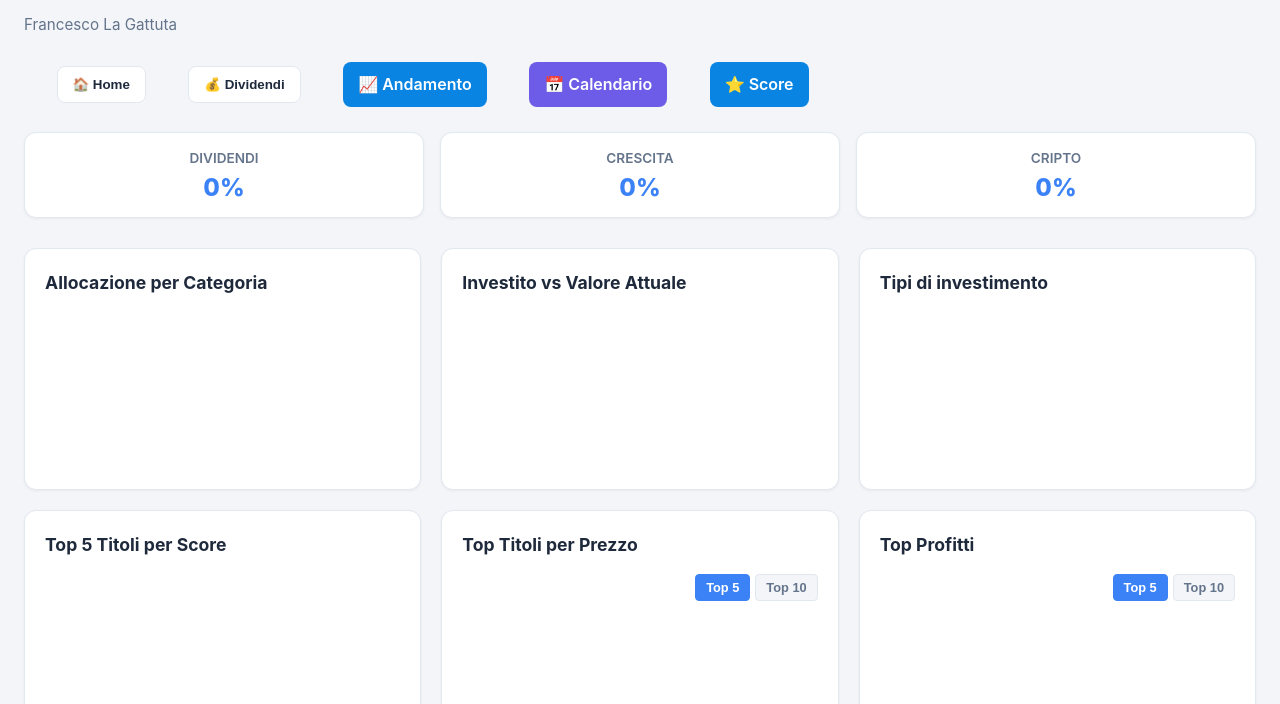
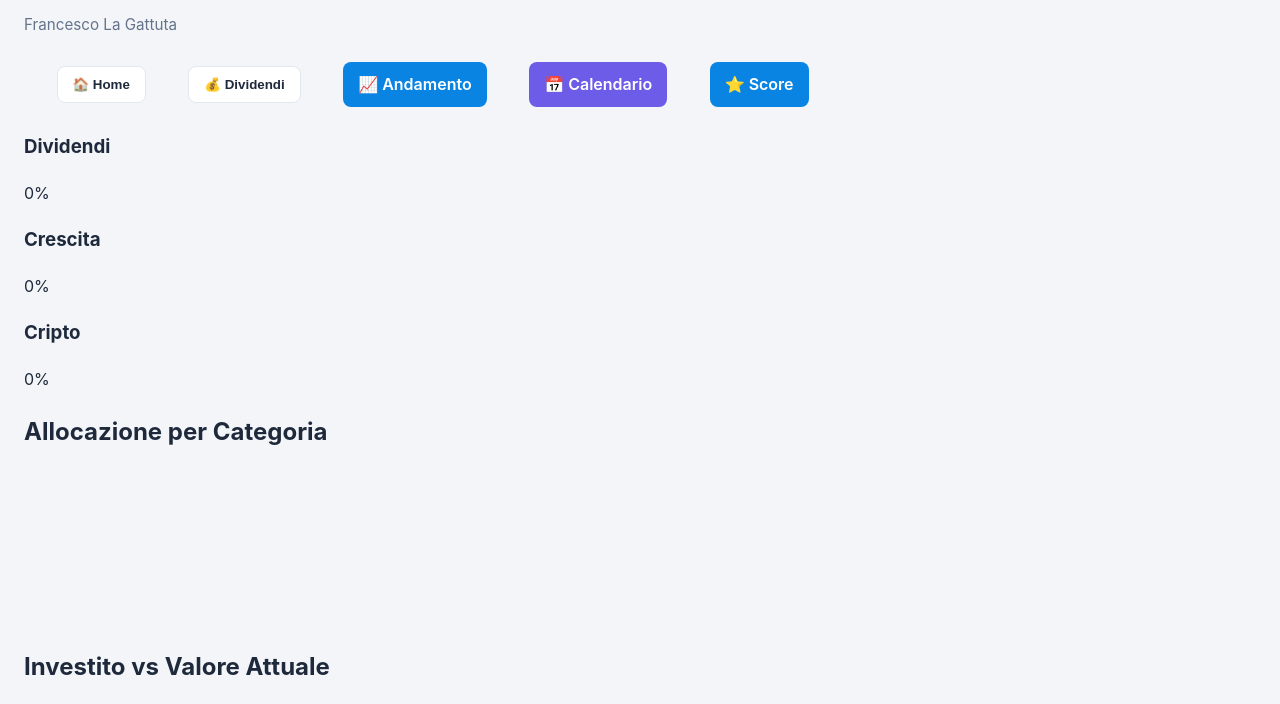
Before and after one commit to inglagattuta/Portafoglio, a plain HTML site: page dashboard.html in a window 1280 px wide. Shown: the part 83-787 px from the top of the page. Drawn offline with nearby package versions, Linux system fonts and the light colour scheme; no server answers.

Commit message:
Update dashboard.html

```diff
--- a/dashboard.html
+++ b/dashboard.html
@@ -6,7 +6,7 @@
   <title>Dashboard Portafoglio</title>
 
   <link rel="stylesheet" href="style.css?v=4">
-  <link rel="stylesheet" href="dashboard.css?v=1">
+
   <script src="https://cdn.jsdelivr.net/npm/chart.js"></script>
 </head>
 
```
